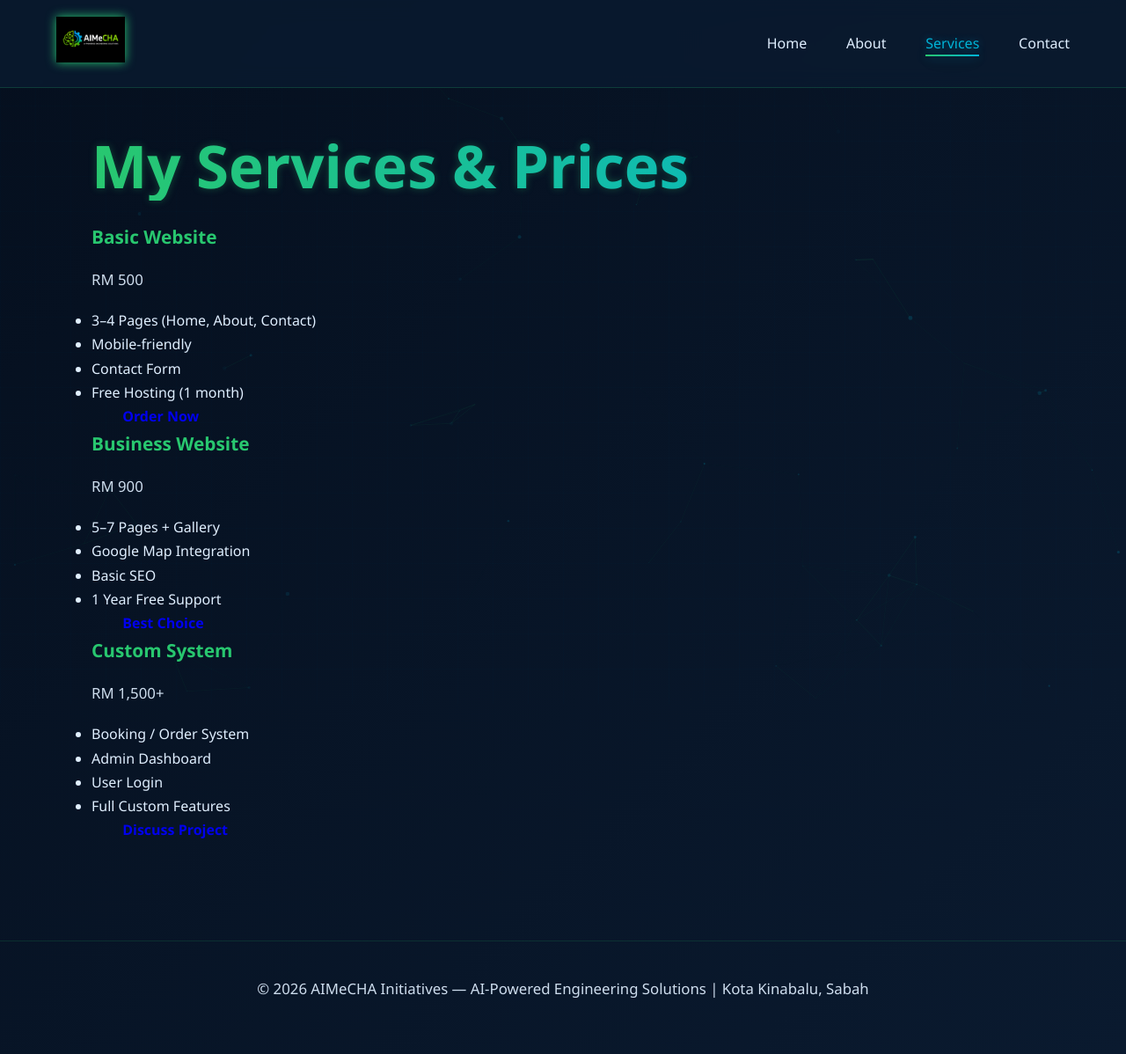
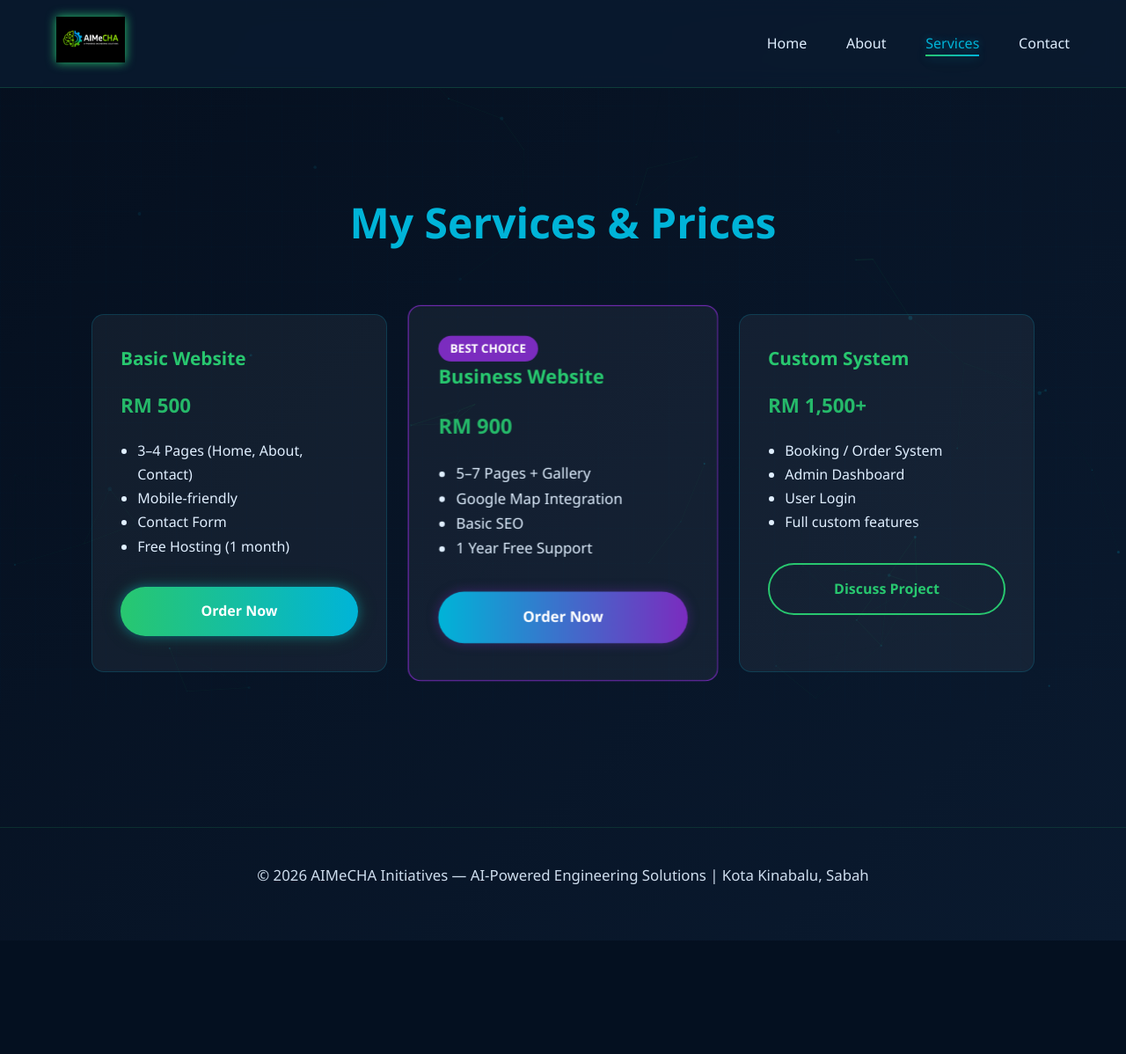
Before and after one commit to EUR-ING-Tc-HazwanHosdi/AIMECHA-Initiatives, a Flask app: page /services in a window 1280 px wide. Shown: the whole page at 88% size. After the commit the page ends 1069 px from the top, so only its background shows below. Run offline with Flask 3, Linux system fonts and the light colour scheme.

Commit message:
Update services.html

```diff
--- a/templates/services.html
+++ b/templates/services.html
@@ -1,42 +1,49 @@
 {% extends "base.html" %}
 
 {% block content %}
-<h1>My Services & Prices</h1>
-<div class="price-table">
-    <div class="package">
+<section class="section">
+    <h2 style="text-align: center; margin-bottom: 4rem;">My Services & Prices</h2>
+
+    <div class="card-grid">
+        <!-- Basic Website -->
+        <div class="card">
             <h3>Basic Website</h3>
-        <p class="price">RM 500</p>
-        <ul>
+            <p style="font-size: 1.4rem; color: var(--accent-green); font-weight: bold;">RM 500</p>
+            <ul style="margin: 1rem 0; padding-left: 1.2rem;">
                 <li>3–4 Pages (Home, About, Contact)</li>
                 <li>Mobile-friendly</li>
                 <li>Contact Form</li>
                 <li>Free Hosting (1 month)</li>
             </ul>
-        <a href="/contact" class="btn">Order Now</a>
+            <a href="/contact" class="btn btn-primary" style="width: 100%; display: inline-block; text-align: center; margin-top: 1rem;">Order Now</a>
         </div>
 
-    <div class="package popular">
+        <!-- Business Website -->
+        <div class="card" style="border-color: var(--accent-purple); transform: scale(1.05);">
+            <span style="background: var(--accent-purple); color: white; padding: 0.3rem 0.8rem; border-radius: 20px; font-size: 0.8rem; font-weight: bold;">BEST CHOICE</span>
             <h3>Business Website</h3>
-        <p class="price">RM 900</p>
-        <ul>
+            <p style="font-size: 1.4rem; color: var(--accent-green); font-weight: bold;">RM 900</p>
+            <ul style="margin: 1rem 0; padding-left: 1.2rem;">
                 <li>5–7 Pages + Gallery</li>
                 <li>Google Map Integration</li>
                 <li>Basic SEO</li>
                 <li>1 Year Free Support</li>
             </ul>
-        <a href="/contact" class="btn">Best Choice</a>
+            <a href="/contact" class="btn btn-purple" style="width: 100%; display: inline-block; text-align: center; margin-top: 1rem;">Order Now</a>
         </div>
 
-    <div class="package">
+        <!-- Custom System -->
+        <div class="card">
             <h3>Custom System</h3>
-        <p class="price">RM 1,500+</p>
-        <ul>
+            <p style="font-size: 1.4rem; color: var(--accent-green); font-weight: bold;">RM 1,500+</p>
+            <ul style="margin: 1rem 0; padding-left: 1.2rem;">
                 <li>Booking / Order System</li>
                 <li>Admin Dashboard</li>
                 <li>User Login</li>
-            <li>Full Custom Features</li>
+                <li>Full custom features</li>
             </ul>
-        <a href="/contact" class="btn">Discuss Project</a>
+            <a href="/contact" class="btn btn-outline" style="width: 100%; display: inline-block; text-align: center; margin-top: 1rem;">Discuss Project</a>
         </div>
     </div>
+</section>
 {% endblock %}
```
Lines whose indentation alone changed are shown as unchanged.
